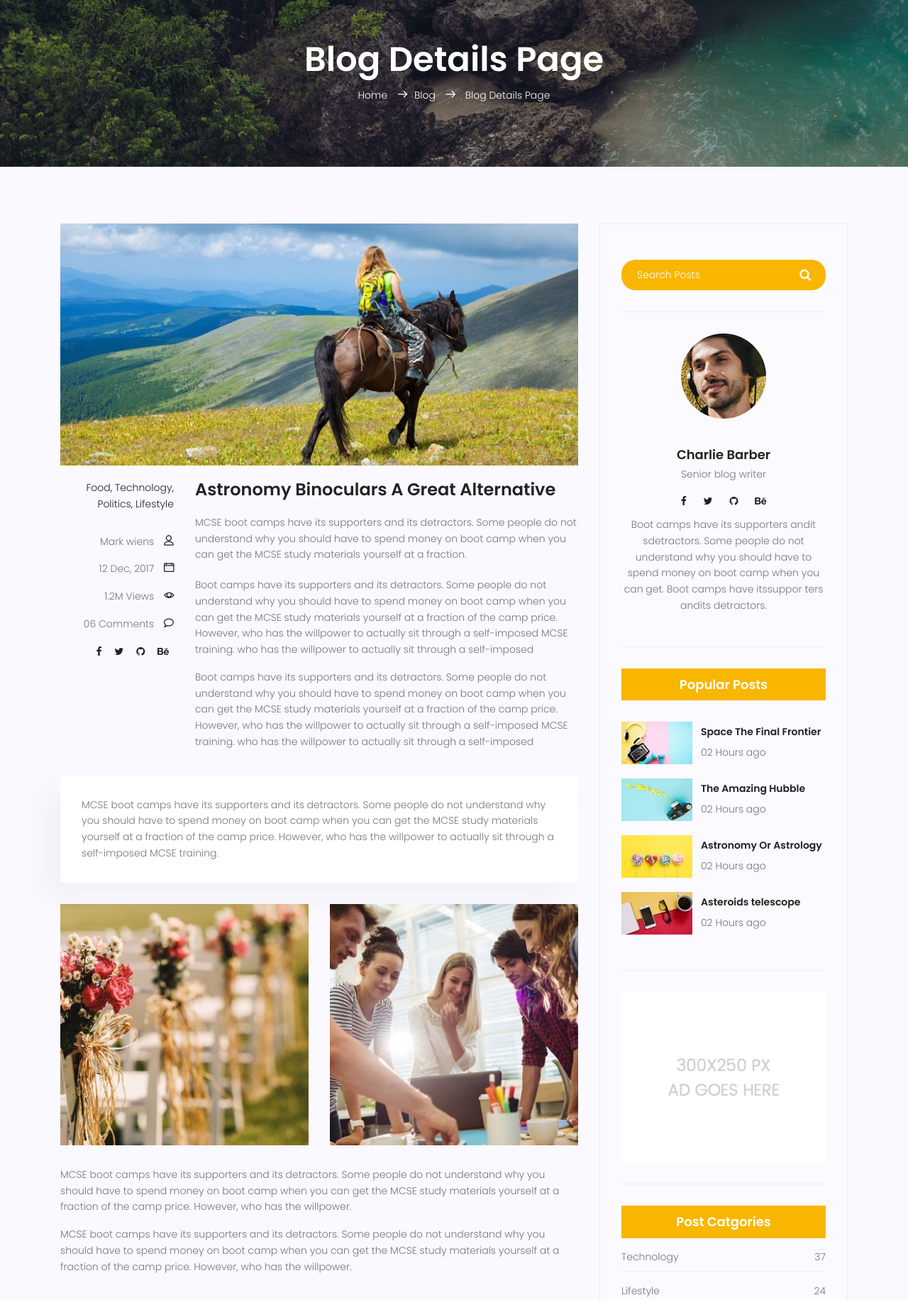
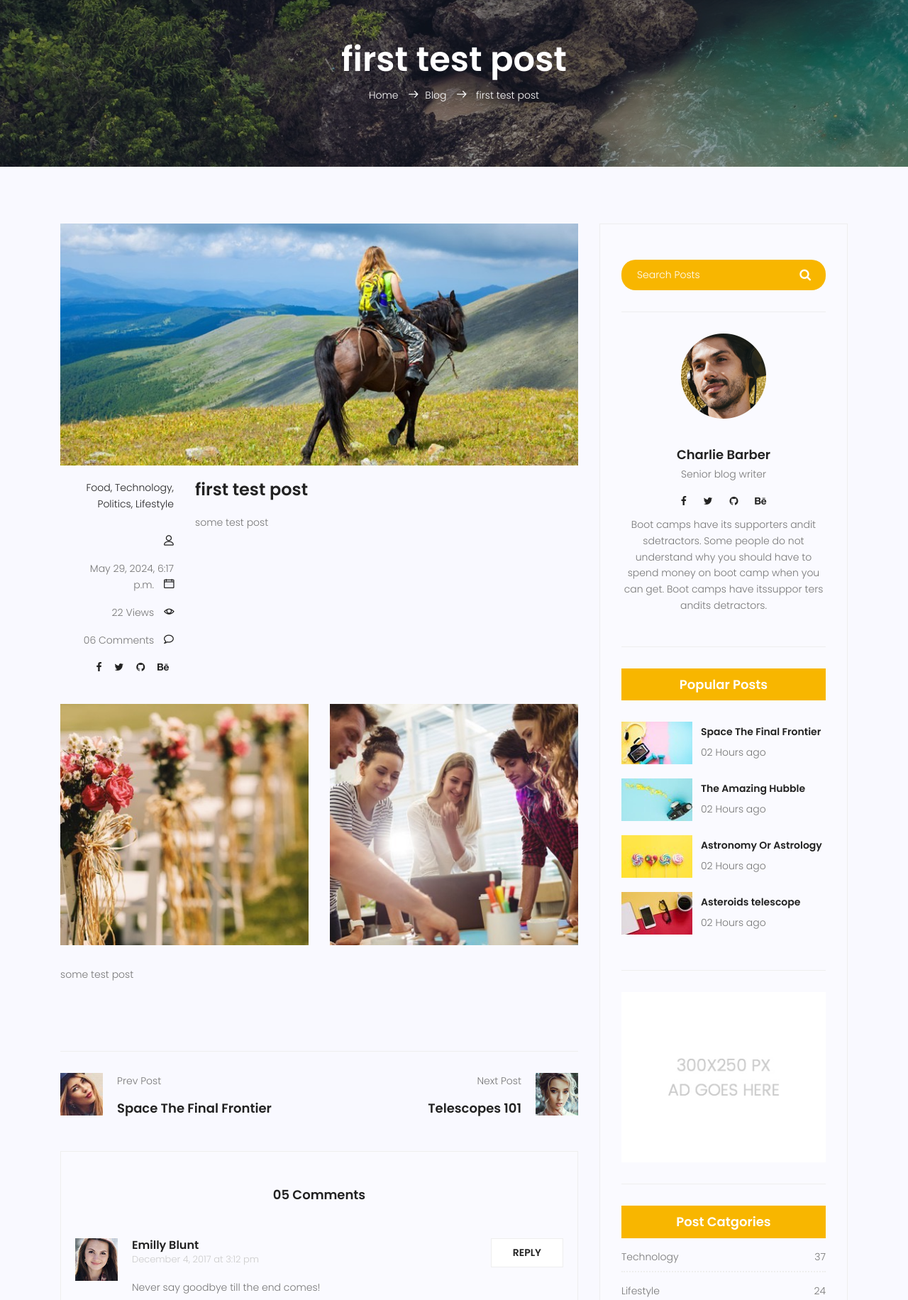
Before and after one commit to AliMohammadinezhad/Django-website-traveling, a Django app: page /blog/1 in a window 1280 px wide. Shown: the part 105-1937 px from the top of the page at 71% size. Run offline with Django 4.2, Linux system fonts and the light colour scheme; data comes from the database, SQL or seed files in the repository; both versions use the stored data as it was after the commit; some libraries are stand-ins or nearby versions.

Commit message:
edit single page html

```diff
--- a/templates/blog/blog-home.html
+++ b/templates/blog/blog-home.html
@@ -106,7 +106,7 @@
             </ul>
             <div class="user-details row">
               <p class="user-name col-lg-12 col-md-12 col-6">
-                <a href="#">{{ post.user }}</a>
+                <a href="#">{{ user.username }}</a>
                 <span class="lnr lnr-user"></span>
               </p>
               <p class="date col-lg-12 col-md-12 col-6">
--- a/templates/blog/blog-single.html
+++ b/templates/blog/blog-single.html
@@ -11,9 +11,9 @@
 					<div class="row d-flex align-items-center justify-content-center">
 						<div class="about-content col-lg-12">
 							<h1 class="text-white">
-								Blog Details Page
+								{{ post.title }}
 							</h1>
-							<p class="text-white link-nav"><a href="index.html">Home </a>  <span class="lnr lnr-arrow-right"></span><a href="blog-home.html">Blog </a> <span class="lnr lnr-arrow-right"></span> <a href="blog-single.html"> Blog Details Page</a></p>
+							<p class="text-white link-nav"><a href="{% url 'website:index' %}">Home </a>  <span class="lnr lnr-arrow-right"></span><a href="{% url 'blog:list_view' %}">Blog </a> <span class="lnr lnr-arrow-right"></span> {{post.title}} </p>
 						</div>
 					</div>
 				</div>
@@ -28,7 +28,7 @@
 							<div class="single-post row">
 								<div class="col-lg-12">
 									<div class="feature-img">
-										<img class="img-fluid" src="img/blog/feature-img1.jpg" alt="">
+										<img class="img-fluid" src="{% static 'img/blog/feature-img1.jpg' %}" alt="">
 									</div>
 								</div>
 								<div class="col-lg-3  col-md-3 meta-details">
@@ -39,9 +39,9 @@
 										<li><a href="#">Lifestyle</a></li>
 									</ul>
 									<div class="user-details row">
-										<p class="user-name col-lg-12 col-md-12 col-6"><a href="#">Mark wiens</a> <span class="lnr lnr-user"></span></p>
-										<p class="date col-lg-12 col-md-12 col-6"><a href="#">12 Dec, 2017</a> <span class="lnr lnr-calendar-full"></span></p>
-										<p class="view col-lg-12 col-md-12 col-6"><a href="#">1.2M Views</a> <span class="lnr lnr-eye"></span></p>
+										<p class="user-name col-lg-12 col-md-12 col-6"><a href="#">{{user.username}}</a> <span class="lnr lnr-user"></span></p>
+										<p class="date col-lg-12 col-md-12 col-6"><a href="#">{{ post.created_datetime }}</a> <span class="lnr lnr-calendar-full"></span></p>
+										<p class="view col-lg-12 col-md-12 col-6"><a href="#">{{post.counted_view}} Views</a> <span class="lnr lnr-eye"></span></p>
 										<p class="comments col-lg-12 col-md-12 col-6"><a href="#">06 Comments</a> <span class="lnr lnr-bubble"></span></p>
 										<ul class="social-links col-lg-12 col-md-12 col-6">
 											<li><a href="#"><i class="fa fa-facebook"></i></a></li>
@@ -52,34 +52,22 @@
 									</div>
 								</div>
 								<div class="col-lg-9 col-md-9">
-									<h3 class="mt-20 mb-20">Astronomy Binoculars A Great Alternative</h3>
+									<h3 class="mt-20 mb-20">{{ post.title }}</h3>
 									<p class="excert">
-										MCSE boot camps have its supporters and its detractors. Some people do not understand why you should have to spend money on boot camp when you can get the MCSE study materials yourself at a fraction.
-									</p>
-									<p>
-										Boot camps have its supporters and its detractors. Some people do not understand why you should have to spend money on boot camp when you can get the MCSE study materials yourself at a fraction of the camp price. However, who has the willpower to actually sit through a self-imposed MCSE training. who has the willpower to actually sit through a self-imposed
-									</p>
-									<p>
-										Boot camps have its supporters and its detractors. Some people do not understand why you should have to spend money on boot camp when you can get the MCSE study materials yourself at a fraction of the camp price. However, who has the willpower to actually sit through a self-imposed MCSE training. who has the willpower to actually sit through a self-imposed
+										{{ post.content }}
 									</p>
 								</div>
 								<div class="col-lg-12">
-									<div class="quotes">
-										MCSE boot camps have its supporters and its detractors. Some people do not understand why you should have to spend money on boot camp when you can get the MCSE study materials yourself at a fraction of the camp price. However, who has the willpower to actually sit through a self-imposed MCSE training.
-									</div>
 									<div class="row mt-30 mb-30">
 										<div class="col-6">
-											<img class="img-fluid" src="img/blog/post-img1.jpg" alt="">
+											<img class="img-fluid" src="{% static 'img/blog/post-img1.jpg' %}" alt="">
 										</div>
 										<div class="col-6">
-											<img class="img-fluid" src="img/blog/post-img2.jpg" alt="">
+											<img class="img-fluid" src="{% static 'img/blog/post-img2.jpg' %}" alt="">
 										</div>
 										<div class="col-lg-12 mt-30">
 											<p>
-												MCSE boot camps have its supporters and its detractors. Some people do not understand why you should have to spend money on boot camp when you can get the MCSE study materials yourself at a fraction of the camp price. However, who has the willpower.
-											</p>
-											<p>
-												MCSE boot camps have its supporters and its detractors. Some people do not understand why you should have to spend money on boot camp when you can get the MCSE study materials yourself at a fraction of the camp price. However, who has the willpower.
+												{{ post.content }}
 											</p>
 										</div>
 									</div>
@@ -89,7 +77,7 @@
 								<div class="row">
 									<div class="col-lg-6 col-md-6 col-12 nav-left flex-row d-flex justify-content-start align-items-center">
 										<div class="thumb">
-											<a href="#"><img class="img-fluid" src="img/blog/prev.jpg" alt=""></a>
+											<a href="#"><img class="img-fluid" src="{% static 'img/blog/prev.jpg' %}" alt=""></a>
 										</div>
 										<div class="arrow">
 											<a href="#"><span class="lnr text-white lnr-arrow-left"></span></a>
@@ -108,7 +96,7 @@
 											<a href="#"><span class="lnr text-white lnr-arrow-right"></span></a>
 										</div>
 										<div class="thumb">
-											<a href="#"><img class="img-fluid" src="img/blog/next.jpg" alt=""></a>
+											<a href="#"><img class="img-fluid" src="{% static 'img/blog/next.jpg' %}" alt=""></a>
 										</div>
 									</div>
 								</div>
@@ -119,7 +107,7 @@
                                     <div class="single-comment justify-content-between d-flex">
                                         <div class="user justify-content-between d-flex">
                                             <div class="thumb">
-                                                <img src="img/blog/c1.jpg" alt="">
+                                                <img src="{% static 'img/blog/c1.jpg' %}" alt="">
                                             </div>
                                             <div class="desc">
                                                 <h5><a href="#">Emilly Blunt</a></h5>
@@ -138,7 +126,7 @@
                                     <div class="single-comment justify-content-between d-flex">
                                         <div class="user justify-content-between d-flex">
                                             <div class="thumb">
-                                                <img src="img/blog/c2.jpg" alt="">
+                                                <img src="{% static 'img/blog/c2.jpg' %}" alt="">
                                             </div>
                                             <div class="desc">
                                                 <h5><a href="#">Elsie Cunningham</a></h5>
@@ -157,7 +145,7 @@
                                     <div class="single-comment justify-content-between d-flex">
                                         <div class="user justify-content-between d-flex">
                                             <div class="thumb">
-                                                <img src="img/blog/c3.jpg" alt="">
+                                                <img src="{% static 'img/blog/c3.jpg' %}" alt="">
                                             </div>
                                             <div class="desc">
                                                 <h5><a href="#">Annie Stephens</a></h5>
@@ -176,7 +164,7 @@
                                     <div class="single-comment justify-content-between d-flex">
                                         <div class="user justify-content-between d-flex">
                                             <div class="thumb">
-                                                <img src="img/blog/c4.jpg" alt="">
+                                                <img src="{% static 'img/blog/c4.jpg' %}" alt="">
                                             </div>
                                             <div class="desc">
                                                 <h5><a href="#">Maria Luna</a></h5>
@@ -195,7 +183,7 @@
                                     <div class="single-comment justify-content-between d-flex">
                                         <div class="user justify-content-between d-flex">
                                             <div class="thumb">
-                                                <img src="img/blog/c5.jpg" alt="">
+                                                <img src="{% static 'img/blog/c5.jpg' %}" alt="">
                                             </div>
                                             <div class="desc">
                                                 <h5><a href="#">Ina Hayes</a></h5>
@@ -241,7 +229,7 @@
 			                        </form>
 								</div>
 								<div class="single-sidebar-widget user-info-widget">
-									<img src="img/blog/user-info.png" alt="">
+									<img src="{% static 'img/blog/user-info.png' %}" alt="">
 									<a href="#"><h4>Charlie Barber</h4></a>
 									<p>
 										Senior blog writer
@@ -261,7 +249,7 @@
 									<div class="popular-post-list">
 										<div class="single-post-list d-flex flex-row align-items-center">
 											<div class="thumb">
-												<img class="img-fluid" src="img/blog/pp1.jpg" alt="">
+												<img class="img-fluid" src="{% static 'img/blog/pp1.jpg' %}" alt="">
 											</div>
 											<div class="details">
 												<a href="blog-single.html"><h6>Space The Final Frontier</h6></a>
@@ -270,7 +258,7 @@
 										</div>
 										<div class="single-post-list d-flex flex-row align-items-center">
 											<div class="thumb">
-												<img class="img-fluid" src="img/blog/pp2.jpg" alt="">
+												<img class="img-fluid" src="{% static 'img/blog/pp2.jpg' %}" alt="">
 											</div>
 											<div class="details">
 												<a href="blog-single.html"><h6>The Amazing Hubble</h6></a>
@@ -279,7 +267,7 @@
 										</div>
 										<div class="single-post-list d-flex flex-row align-items-center">
 											<div class="thumb">
-												<img class="img-fluid" src="img/blog/pp3.jpg" alt="">
+												<img class="img-fluid" src="{% static 'img/blog/pp3.jpg' %}" alt="">
 											</div>
 											<div class="details">
 												<a href="blog-single.html"><h6>Astronomy Or Astrology</h6></a>
@@ -288,7 +276,7 @@
 										</div>
 										<div class="single-post-list d-flex flex-row align-items-center">
 											<div class="thumb">
-												<img class="img-fluid" src="img/blog/pp4.jpg" alt="">
+												<img class="img-fluid" src="{% static 'img/blog/pp4.jpg' %}" alt="">
 											</div>
 											<div class="details">
 												<a href="blog-single.html"><h6>Asteroids telescope</h6></a>
@@ -298,7 +286,7 @@
 									</div>
 								</div>
 								<div class="single-sidebar-widget ads-widget">
-									<a href="#"><img class="img-fluid" src="img/blog/ads-banner.jpg" alt=""></a>
+									<a href="#"><img class="img-fluid" src="{% static 'img/blog/ads-banner.jpg' %}" alt=""></a>
 								</div>
 								<div class="single-sidebar-widget post-category-widget">
 									<h4 class="category-title">Post Catgories</h4>
```
Also changed, not shown: db.sqlite3.
